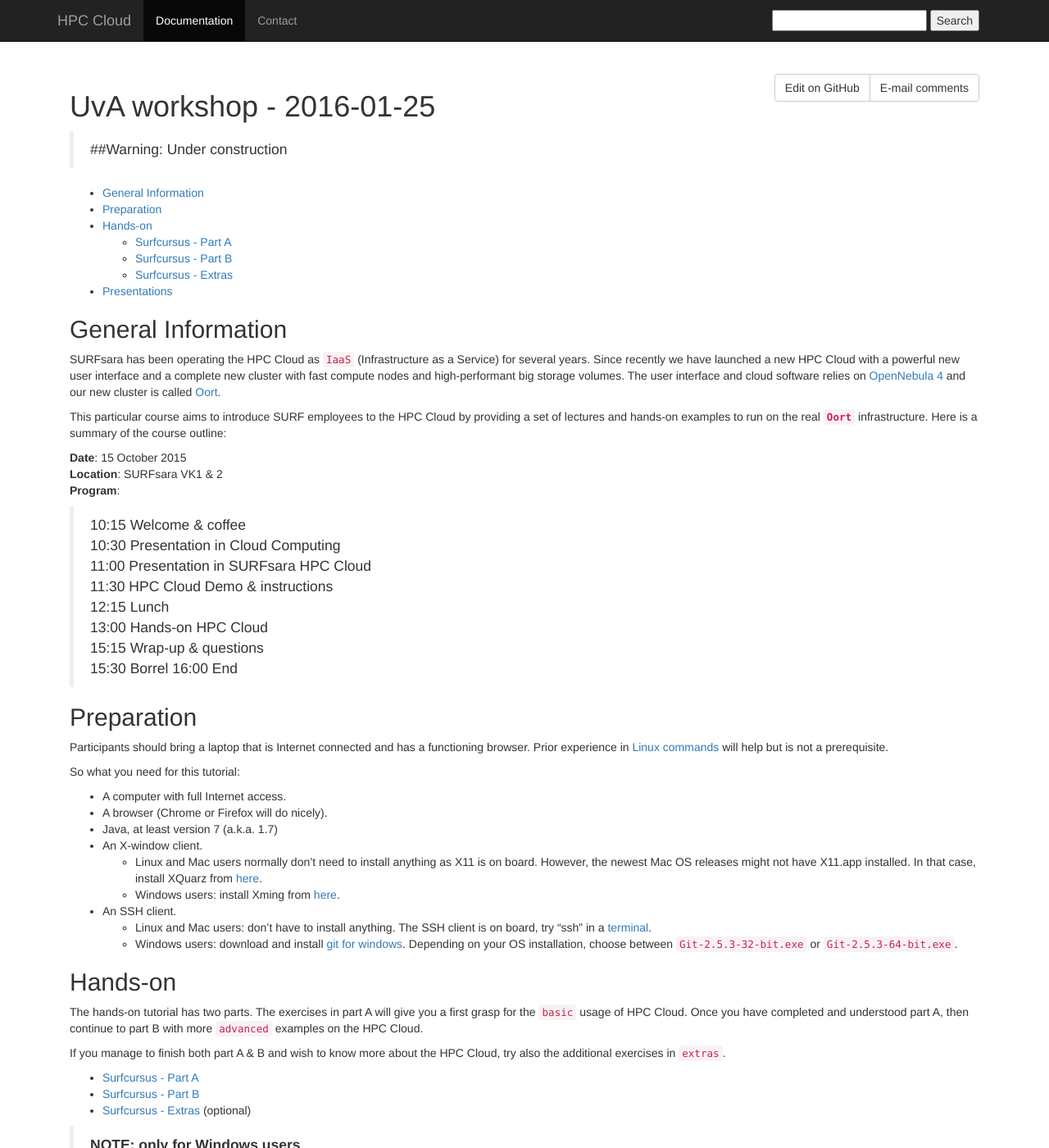
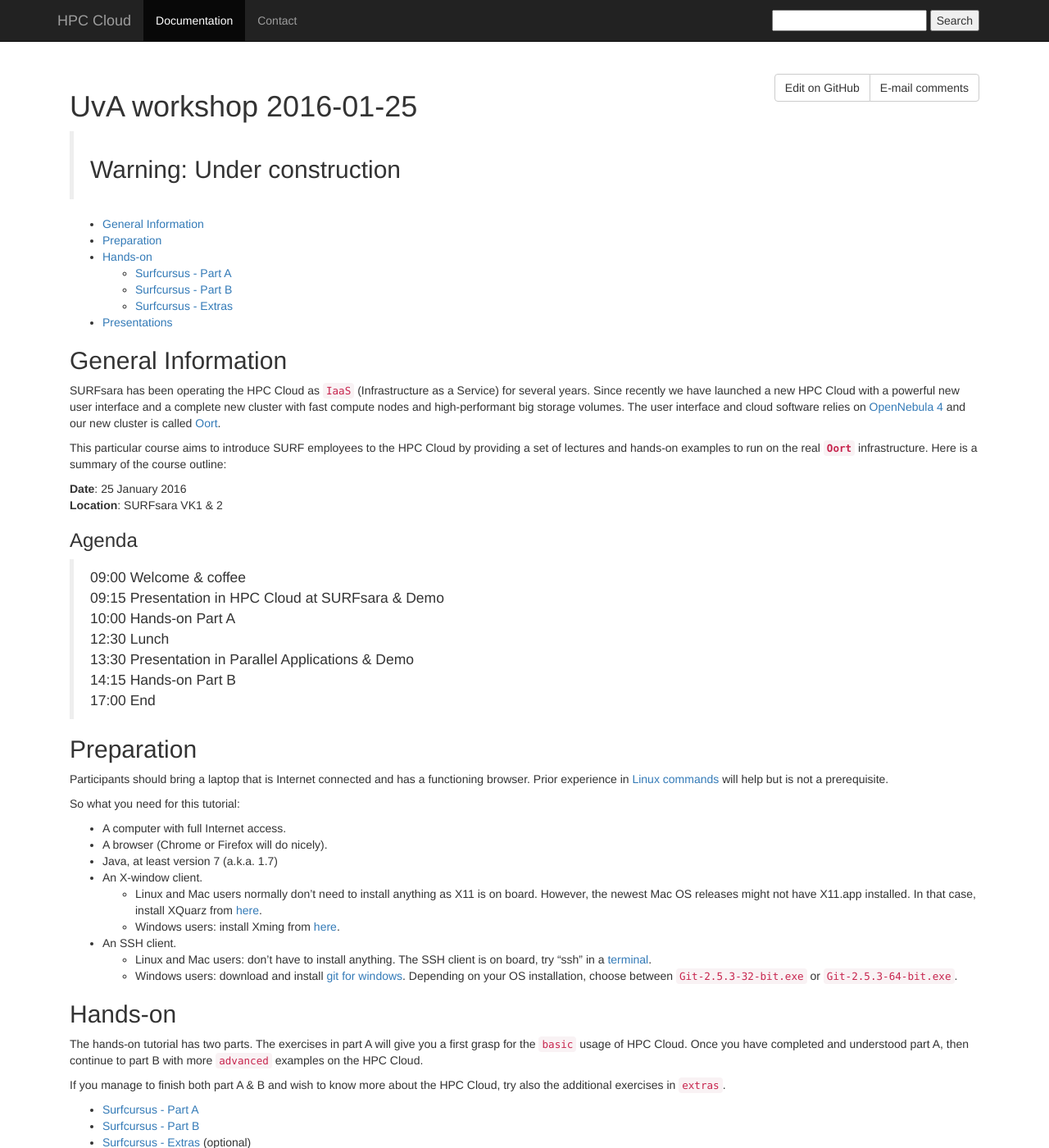
Before and after one commit to sara-nl/clouddocs, a Jekyll site: the page built from UvAworkshop-2016-01-25/UvAworkshop-2016-01-25.markdown, in a window 1280 px wide and 1400 px high. Shown: the whole window at 82% size. Built offline with Jekyll 4.4.1, drawn with Linux system fonts in a browser that asks for light colours; nearby versions of some CDN libraries.

Commit message:
docs for UvA workshop 2016-01-25

```diff
--- a/UvAworkshop-2016-01-25/UvAworkshop-2016-01-25-extras.markdown
+++ b/UvAworkshop-2016-01-25/UvAworkshop-2016-01-25-extras.markdown
@@ -2,10 +2,10 @@
 layout: default
 ---
 
-# SURFcursus - Extras
+# UvA workshop 2016-01-25 - Extras
 
-This is part one of the Tutorial [SURFcursus - 15 Oct 2015](surfcursus-2015-Oct-15).
-**You should have completed (and understood)** [SURFcursus - part A](surfcursus-part-A-2015-Oct-15) and [SURFcursus - part B](surfcursus-part-B-2015-Oct-15),  before trying these extras.
+This is part one of the Tutorial [UvA workshop 2016-01-25](UvAworkshop-2016-01-25).
+**You should have completed (and understood)** [Surfcursus - Part A](UvAworkshop-2016-01-25-partA) and [Surfcursus - Part B](UvAworkshop-2016-01-25-partB),  before trying these extras.
 
 * [Hands-on Extras](#hands-on) <br>
   * [Working with Storage](#Working-with-storage) <br>
--- a/UvAworkshop-2016-01-25/UvAworkshop-2016-01-25-partA.markdown
+++ b/UvAworkshop-2016-01-25/UvAworkshop-2016-01-25-partA.markdown
@@ -2,9 +2,9 @@
 layout: default
 ---
 
-# SURFcursus - part A
+# UvA workshop 2016-01-25 - part A
 
-This is part A of the Tutorial [SURFcursus - 15 Oct 2015](surfcursus-2015-Oct-15).
+This is part A of the Tutorial [UvA workshop 2016-01-25](UvAworkshop-2016-01-25).
 
 * [Hands-on part A](#hands-on) <br>
   * [1. Access the user interface](#1.-Access-the-user-interface) <br>
@@ -236,4 +236,4 @@
 * Before you move to the next sections, remember to shutdown the VM.
 
 ### Next: part B
-Now that you completed the Tutorial [SURFcursus - part A](surfcursus-part-A-2015-Oct-15), please continue with Tutorial [SURFcursus - part B](surfcursus-part-B-2015-Oct-15).
+Now that you completed the Tutorial [Surfcursus - Part A](UvAworkshop-2016-01-25-partA), please continue with Tutorial [Surfcursus - Part B](UvAworkshop-2016-01-25-partB).
--- a/UvAworkshop-2016-01-25/UvAworkshop-2016-01-25.markdown
+++ b/UvAworkshop-2016-01-25/UvAworkshop-2016-01-25.markdown
@@ -2,9 +2,9 @@
 layout: default
 ---
 
-# UvA workshop - 2016-01-25
+# UvA workshop 2016-01-25
 
-> ##Warning: Under construction
+> ## Warning: Under construction
 
 * [General Information](#general) <br>
 * [Preparation](#preparation) <br>
@@ -20,20 +20,17 @@
 
 This particular course aims to introduce SURF employees to the HPC Cloud by providing a set of lectures and hands-on examples to run on the real **`Oort`** infrastructure. Here is a summary of the course outline:
 
-**Date**: 15 October 2015
+**Date**: 25 January 2016
 **Location**: SURFsara VK1 & 2
-**Program**:
 
->
->10:15 Welcome & coffee
-10:30 Presentation in Cloud Computing
-11:00 Presentation in SURFsara HPC Cloud
-11:30 HPC Cloud Demo & instructions
-12:15 Lunch
-13:00 Hands-on HPC Cloud
-15:15 Wrap-up & questions
-15:30 Borrel
-16:00 End
+### Agenda
+>09:00 Welcome & coffee
+09:15 Presentation in HPC Cloud at SURFsara & Demo
+10:00 Hands-on Part A
+12:30 Lunch
+13:30 Presentation in Parallel Applications  & Demo
+14:15 Hands-on Part B
+17:00 End
 
 ## <a name="preparation"></a>Preparation
 
```
Also changed, not shown: UvAworkshop-2016-01-25/UvAworkshop-2016-01-25-partB.markdown (+4 -4 lines).
